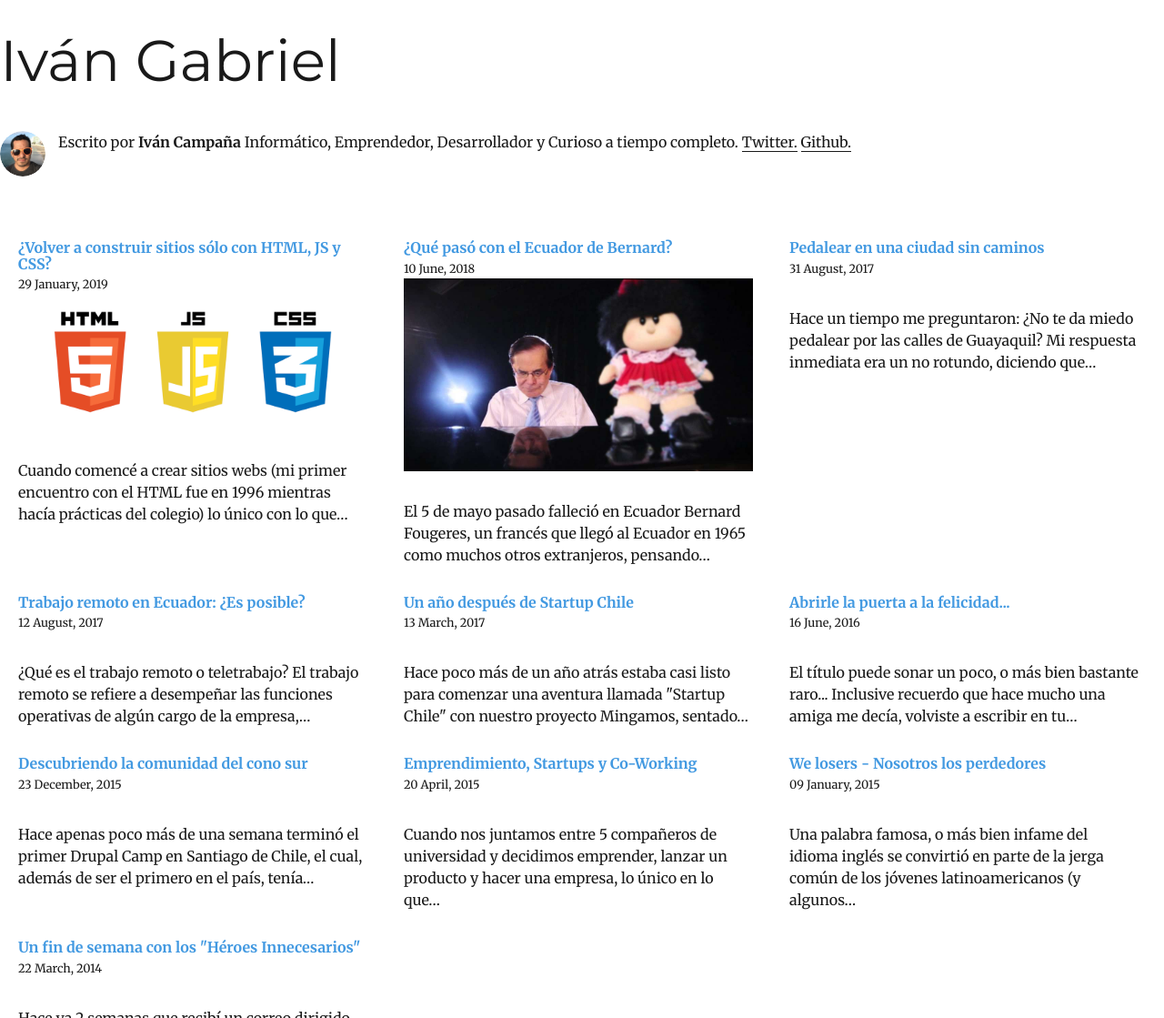
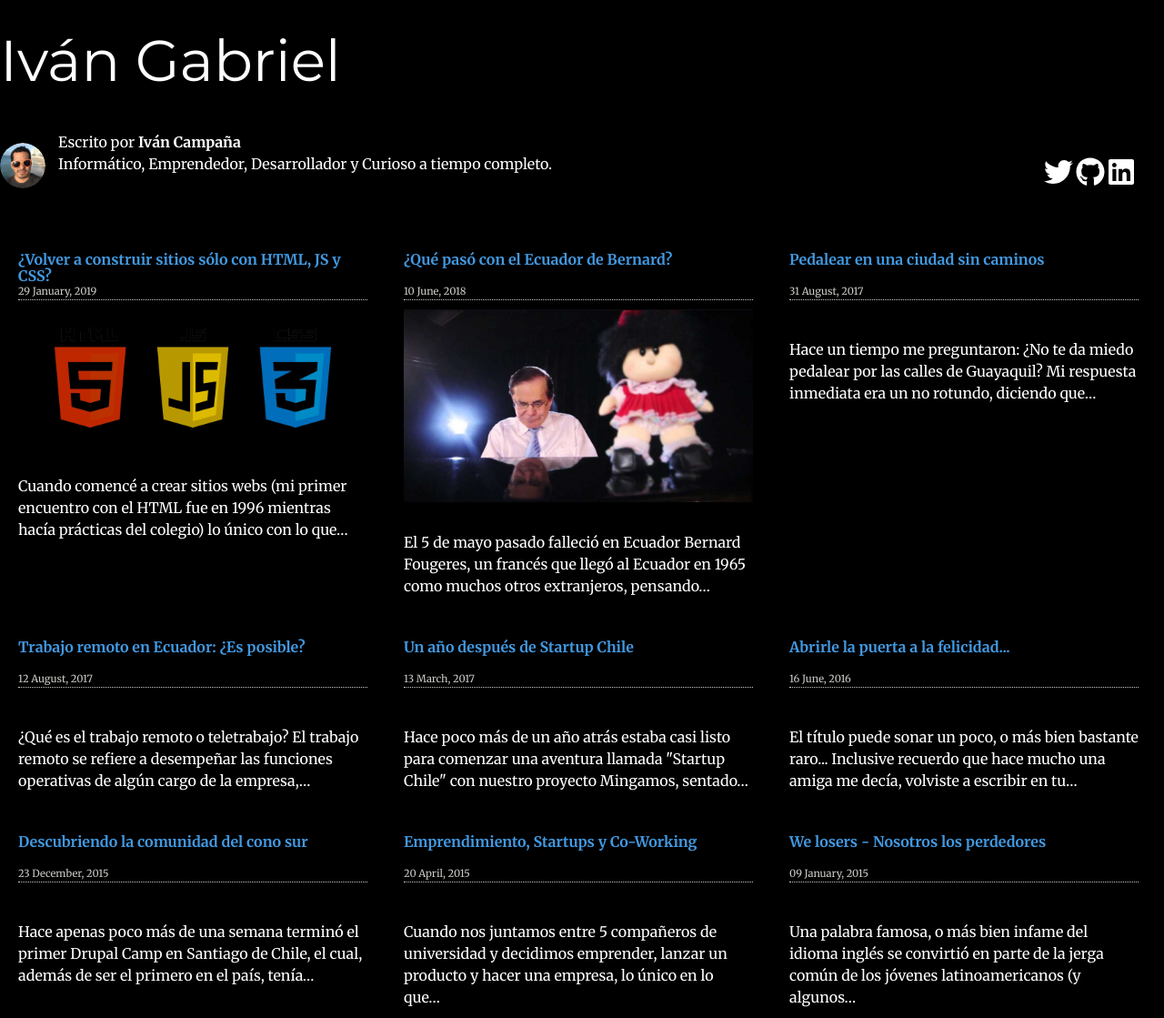
Before and after one commit to icampana/gatsby-blog, a Gatsby site: page / in a window 1280 px wide. Shown: the top 1119 px of the page at 91% size. Built offline with nearby package versions, Linux system fonts and the light colour scheme; Gatsby itself is replaced by a stand-in of ours; some packages are replaced by stand-ins of ours.

Commit message:
Actualizado layout de la página

```diff
--- a/gatsby-node.js
+++ b/gatsby-node.js
@@ -61,7 +61,7 @@ exports.createPages = async ({ graphql, actions }) => {
   });
 
   // Create blog post list pages
-  const postsPerPage = 10;
+  const postsPerPage = 12;
   const numPages = Math.ceil(posts.length / postsPerPage);
 
   Array.from({ length: numPages }).forEach((_, i) => {
--- a/src/components/bio.js
+++ b/src/components/bio.js
@@ -5,11 +5,13 @@
  * See: https://www.gatsbyjs.org/docs/use-static-query/
  */
 
-import React from "react"
-import { useStaticQuery, graphql } from "gatsby"
-import Image from "gatsby-image"
+import React from "react";
+import { useStaticQuery, graphql } from "gatsby";
+import Image from "gatsby-image";
 
-import { rhythm } from "../utils/typography"
+import { FontAwesomeIcon } from "@fortawesome/react-fontawesome";
+import { faTwitter, faLinkedin, faGithub } from '@fortawesome/free-brands-svg-icons';
+import { rhythm } from "../utils/typography";
 
 const Bio = () => {
   const data = useStaticQuery(graphql`
@@ -26,6 +28,7 @@ const Bio = () => {
           author
           social {
             twitter
+            github
           }
         }
       }
@@ -38,6 +41,7 @@ const Bio = () => {
       style={{
         display: `flex`,
         marginBottom: rhythm(2.5),
+        alignItems: 'flex-end'
       }}
     >
       <Image
@@ -54,16 +58,22 @@ const Bio = () => {
         }}
       />
       <p>
-        Escrito por <strong>{author}</strong> Informático, Emprendedor, Desarrollador y Curioso a tiempo completo.
-        {` `}
-        <a href={`https://twitter.com/${social.twitter}`} className="fa fa-twitter">
-          Twitter.
+        Escrito por <strong>{author}</strong> <br />Informático, Emprendedor, Desarrollador y Curioso a tiempo completo.
+      </p>
+
+      <div style={{ textAlign: 'right', width: '50%' }}>
+        <a href={`https://twitter.com/${social.twitter}`} style={{ boxShadow: 'none' }}>
+          <FontAwesomeIcon icon={ faTwitter }  size='2x' />
         </a>
         &nbsp;
-        <a href={`https://github.com/${social.github}`} className="fa fa-github">
-          Github.
+        <a href={`https://github.com/${social.github}`} style={{ boxShadow: 'none' }}>
+          <FontAwesomeIcon icon={ faGithub }  size='2x' />
         </a>
-      </p>
+        &nbsp;
+        <a href={`https://linkedin.com/in/${social.linkedin}`} style={{ boxShadow: 'none' }}>
+          <FontAwesomeIcon icon={ faLinkedin }  size='2x' />
+        </a>
+      </div>
     </div>
   )
 }
--- a/src/css/layout.css
+++ b/src/css/layout.css
@@ -3,8 +3,33 @@
 @tailwind utilities;
 
 
+body {
+  color: white;
+  background-color: black;
+}
+
 .text-title {
+  min-height: 35px;
   @apply text-blue-500 font-bold;
+}
+
+.text-date {
+  color: #CCCBC6;
+  font-size: 70%;
+  border-bottom: 1px dotted #CCCBC6;
+  display: block;
+  margin-bottom: 10px;
+}
+
+span + em {
+  text-align: center;
+  display: block;
+  padding-bottom: 10px;
+  font-weight: lighter;
+}
+
+.container p {
+  margin-bottom: 15px;
 }
 
 .blog-post-box {
--- a/src/templates/blog-list.js
+++ b/src/templates/blog-list.js
@@ -45,7 +45,7 @@ class BlogIndex extends React.Component {
                   {title}
                 </Link>
               </h3>
-              <small>{node.frontmatter.date}</small>
+              <small className='text-date'>{node.frontmatter.date}</small>
 
               { this.renderImage(node.frontmatter.featuredImage) }
 
@@ -68,7 +68,7 @@ class BlogIndex extends React.Component {
           >
             {!isFirst && (
               <Link to={prevPage} rel="prev">
-                ← Previous Page
+                ← Página Anterior
               </Link>
             )}
             {/* {Array.from({ length: numPages }, (_, i) => (
@@ -93,7 +93,7 @@ class BlogIndex extends React.Component {
             ))} */}
             {!isLast && (
               <Link to={nextPage} rel="next">
-                Next Page →
+                Siguiente P&aacute;gina →
               </Link>
             )}
           </ul>
```
